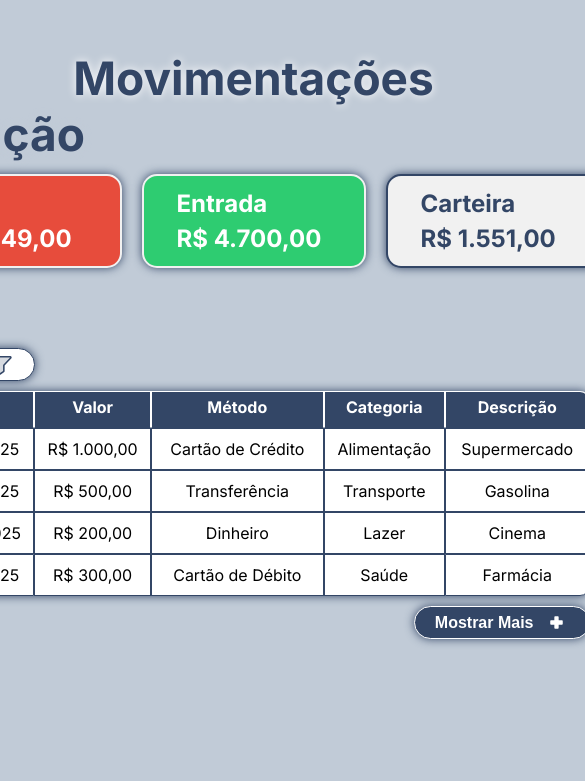
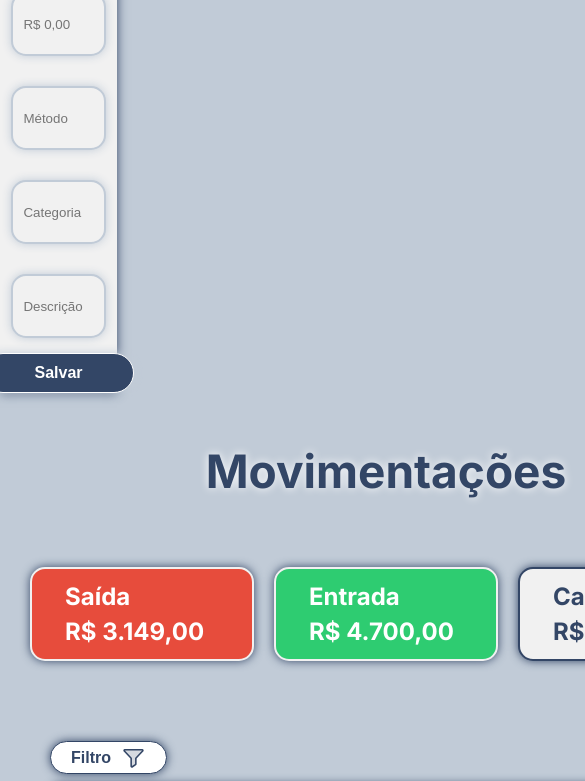
Before and after one commit to eb-nascimento/Gestor-Financeiro, a plain HTML site: page index.html in a window 390 px wide. Shown: the top 781 px of the page, 585 px wide, since content can reach past the window. Drawn offline with Linux system fonts and the light colour scheme.

Commit message:
Atualiza index, CSS e adiciona configuração Vercel

```diff
--- a/style.css
+++ b/style.css
@@ -1,7 +1,6 @@
 /* === BODY === */
 body {
   font-family: "Inter", sans-serif;
-
   display: flex;
   flex-direction: row;
   width: 100vw;
@@ -11,6 +10,27 @@ body {
   background: #c1cbd7;
   padding: 0px;
   margin: 0px;
+}
+
+@media (max-width: 1024px) {
+  body {
+    flex-direction: column;
+    height: 100vh;
+  }
+}
+
+@media (max-width: 768px) {
+  body {
+    flex-direction: column;
+    height: 100vh;
+  }
+}
+
+@media (max-width: 480px) {
+  body {
+    flex-direction: column;
+    height: 100vh;
+  }
 }
 
 /* === NOVA MOVIMENTAÇÃO (LADO ESQUERDO) === */
```
Also changed, not shown: index.html (+0 -1 lines), readme.txt, 6 other files.
